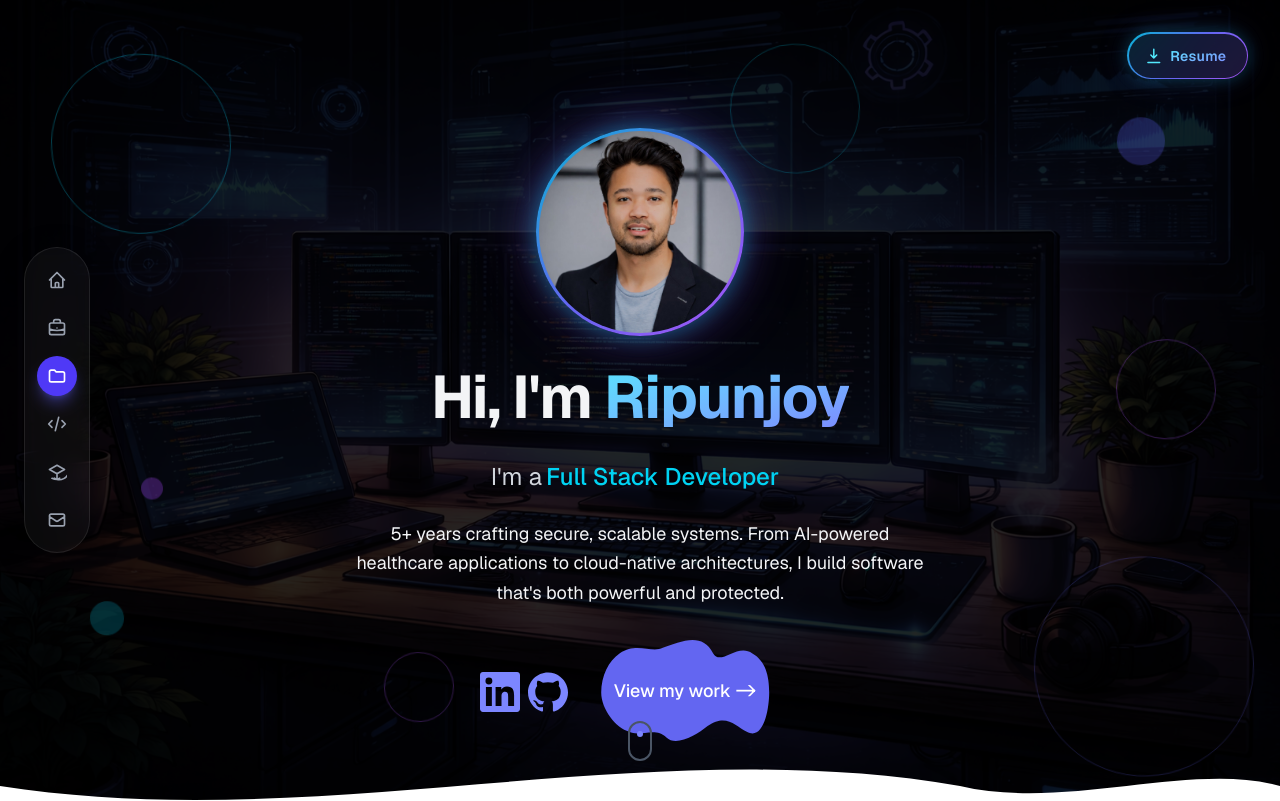
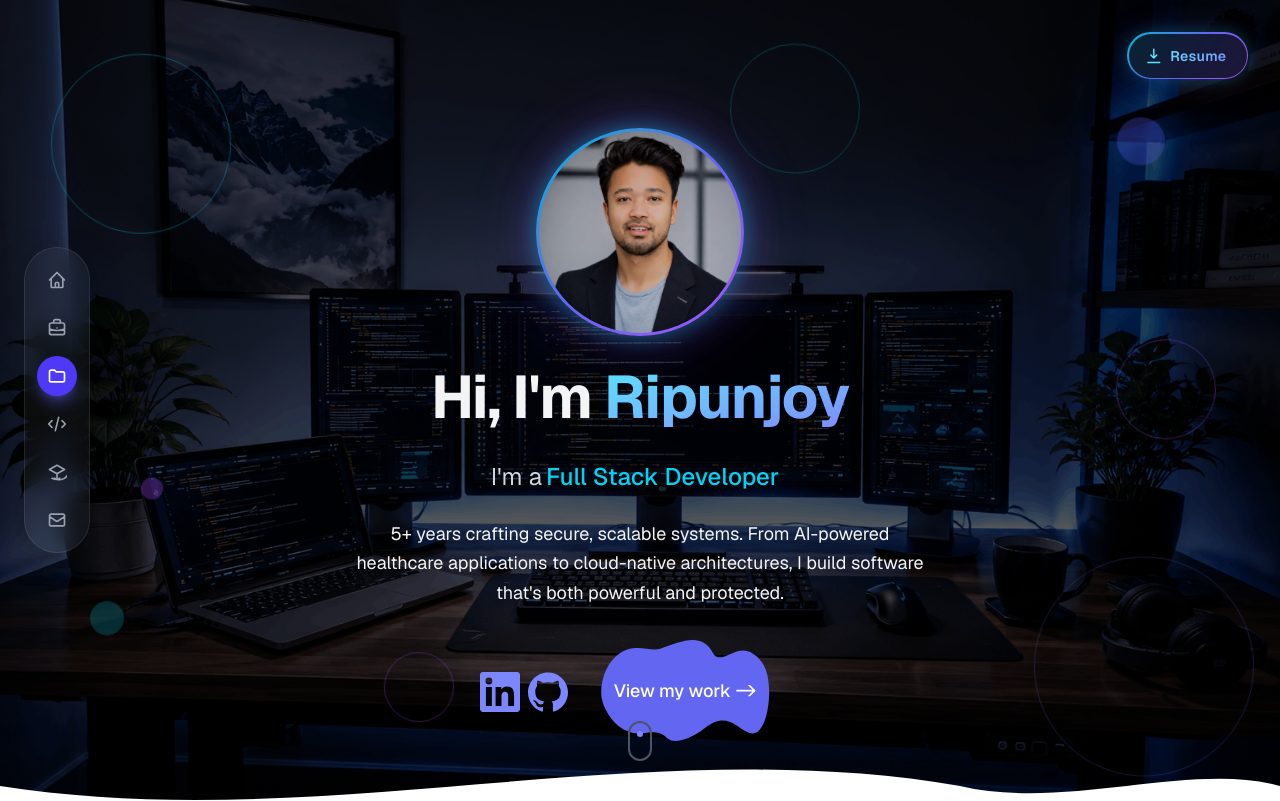
Before and after one commit to ronnie-1947/portfolio, a Next.js app: page / in a window 1280 px wide. Shown: the top 801 px of the page. Built offline with nearby package versions, Linux system fonts and the light colour scheme.

Commit message:
updated background image

```diff
--- a/src/app/components/HeroSection.tsx
+++ b/src/app/components/HeroSection.tsx
@@ -18,10 +18,10 @@ export default function HeroSection({
       {/* Background image */}
       <div
         className="absolute inset-0 bg-cover bg-center bg-no-repeat"
-        style={{ backgroundImage: "url('/background.png')", zIndex: 0 }}
+        style={{ backgroundImage: "url('/portfolio_background.webp')", zIndex: 0 }}
       />
 
-      <div className="absolute inset-0 bg-black/85" style={{ zIndex: 1 }} />
+      <div className="absolute inset-0 bg-black/65" style={{ zIndex: 1 }} />
       <BgShapes1 />
 
       {/* Resume download */}
```
Also changed, not shown: public/background.png (deleted), public/portfolio_background.webp (added).
